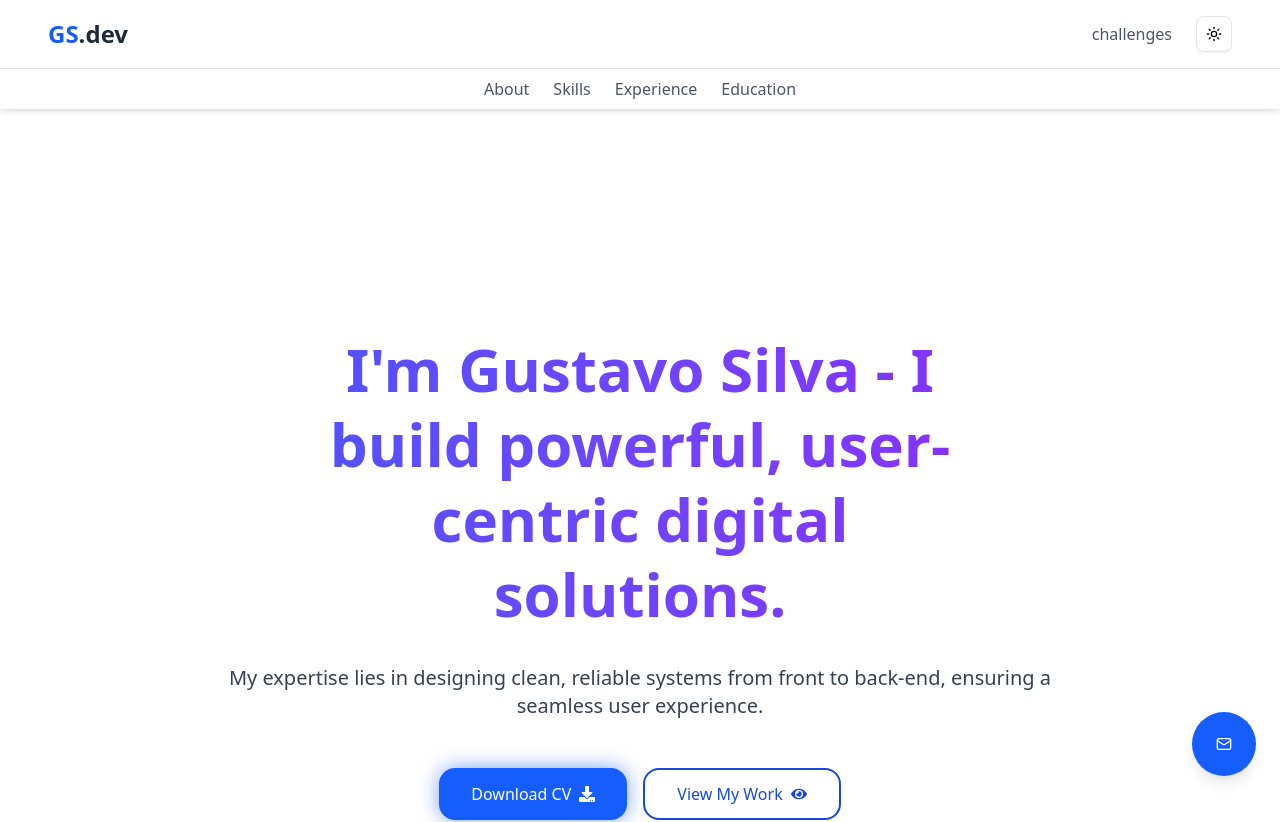
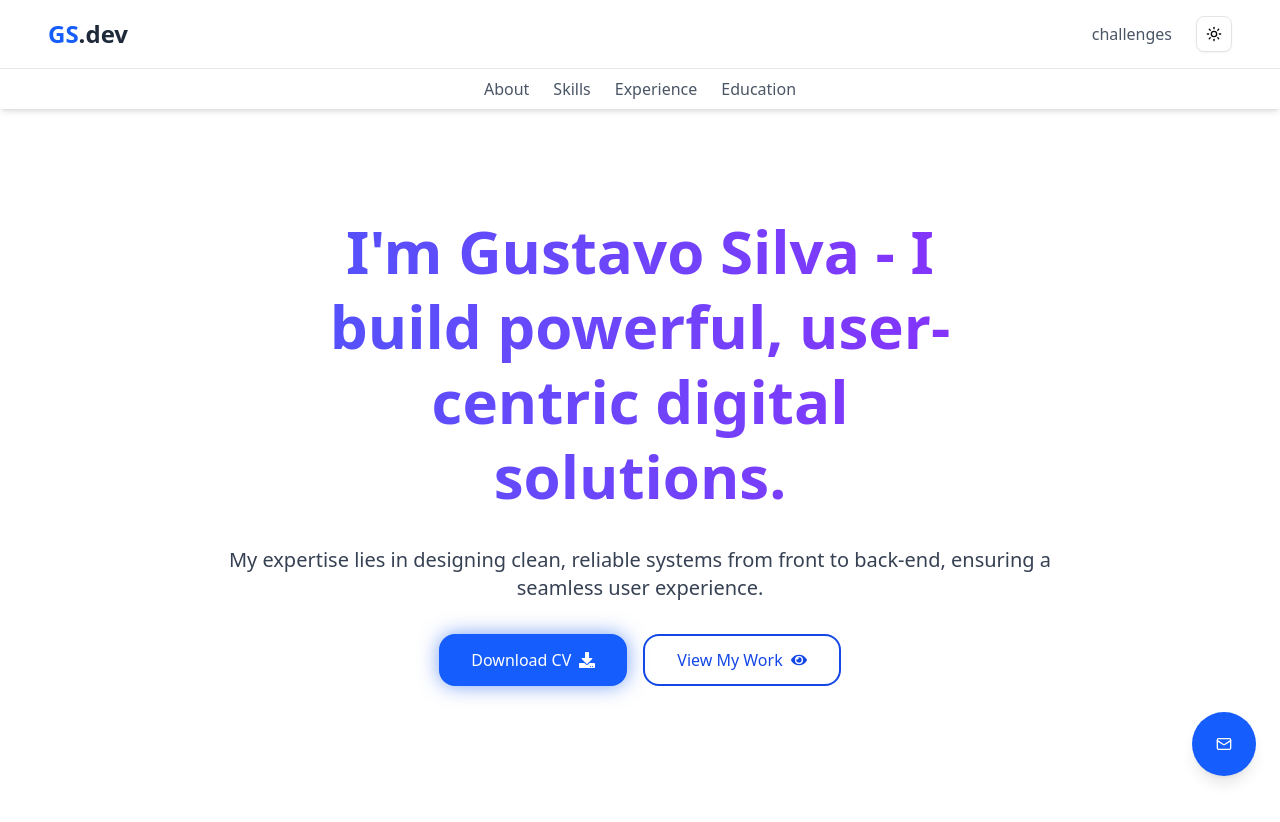
Before and after one commit to GustavoSilvaNavarro/gsn_web_page, a Next.js app: page / in a window 1280 px wide. Shown: the top 822 px of the page. Built offline with nearby package versions, Linux system fonts and the light colour scheme; no server answers.

Commit message:
🚧 His is looking abit better now

```diff
--- a/src/app/page.tsx
+++ b/src/app/page.tsx
@@ -14,13 +14,18 @@ export default function Home() {
   return (
     <div className="min-h-screen font-sans antialiased">
       <NavBar navType="main" />
-      <main className="container mx-auto px-6 py-24 md:py-32">
+
+      <main className="pt-[110px] md:pt-[100px]">
         <MainSection personalInfo={personalDetails} />
-        <AboutSection personalInfo={personalDetails} />
-        <SkillSection personalInfo={personalDetails} />
-        <ProfessionalSection personalInfo={personalDetails} />
-        <EducationSection personalInfo={personalDetails} />
+
+        <div className="container mx-auto px-6 py-6 md:py-12">
+          <AboutSection personalInfo={personalDetails} />
+          <SkillSection personalInfo={personalDetails} />
+          <ProfessionalSection personalInfo={personalDetails} />
+          <EducationSection personalInfo={personalDetails} />
+        </div>
       </main>
+
       <Footer personalInfo={personalDetails} />
       <FloatingContactButton />
     </div>
--- a/src/components/Home/MainSection.tsx
+++ b/src/components/Home/MainSection.tsx
@@ -9,18 +9,18 @@ export const MainSection = ({ personalInfo }: Props) => {
   return (
     <section
       id="hero"
-      className="flex flex-col items-center justify-center text-center px-4 md:px-8 pt-24 min-h-screen">
+      className="flex flex-col items-center justify-center text-center px-4 md:px-8 py-24 min-h-[calc(100vh-110px)] md:min-h-[calc(100vh-100px)]">
       <div className="flex flex-col items-center gap-4 mb-8">
         <h1 className="text-4xl md:text-6xl font-semibold max-w-2xl bg-gradient-to-r from-blue-600 to-purple-600 dark:from-blue-400 dark:to-purple-500 bg-clip-text text-transparent leading-tight animate-gradient">
           I&#39;m {personalInfo.shortName} - I build powerful, user-centric digital solutions.
         </h1>
       </div>
 
-      <p className="text-lg md:text-xl text-gray-700 dark:text-gray-100 max-w-4xl mb-12 text-pretty">
+      <p className="text-lg md:text-xl text-gray-700 dark:text-gray-100 max-w-4xl text-pretty">
         {personalInfo.headline}
       </p>
 
-      <div className="flex flex-col md:flex-row gap-4 z-10">
+      <div className="flex flex-col md:flex-row gap-4 z-10 mt-8">
         <a
           href="/path/to/your/resume.pdf"
           download
```
